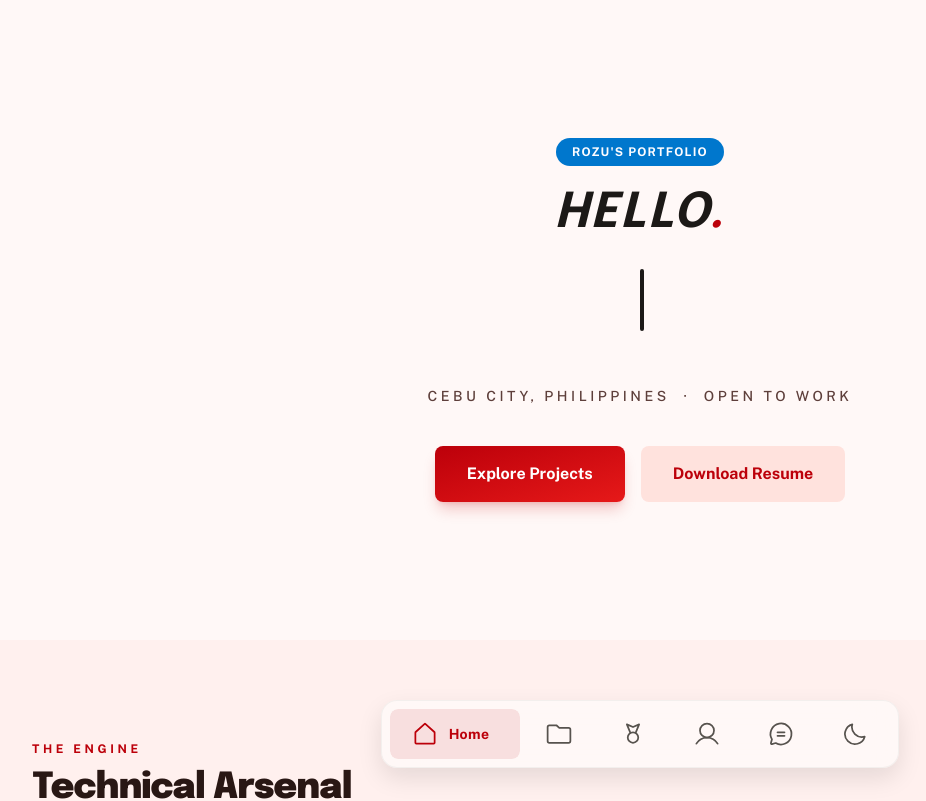
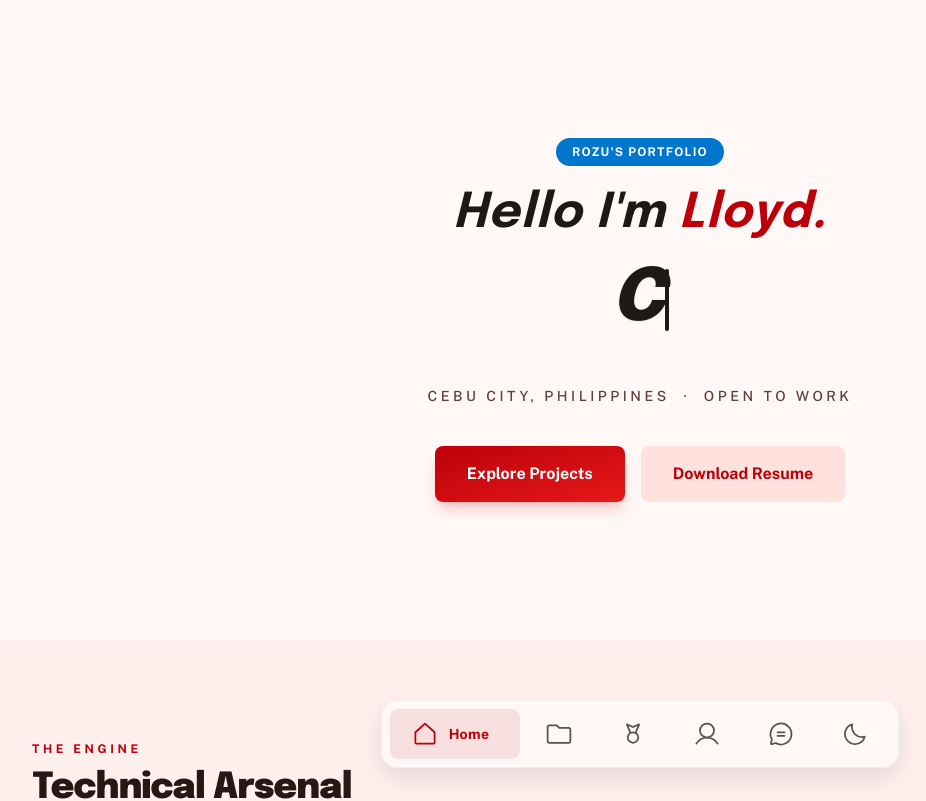
Before and after one commit to Rozuuuuu/rozu-portfolio, a React (Vite) app: page / in a window 1280 px wide. Shown: the top 801 px of the page, without its empty margins (0-926 px from the left). Built offline with nearby package versions, Linux system fonts and the light colour scheme.

Commit message:
Transformation, Translation animation in every items and modify the hero section

```diff
--- a/src/components/Achievements.jsx
+++ b/src/components/Achievements.jsx
@@ -1,4 +1,5 @@
 import { Link } from 'react-router-dom';
+import ScrollReveal from './ScrollReveal';
 
 const Achievements = () => {
     const items = [
@@ -24,7 +25,7 @@ const Achievements = () => {
 
     return (
         <section className="py-24 bg-[#fff0ee] dark:bg-stone-900 transition-colors duration-300" id="achievements">
-            <div className="max-w-7xl mx-auto px-6 md:px-8">
+            <ScrollReveal className="max-w-7xl mx-auto px-6 md:px-8">
                 {/* Header */}
                 <div className="flex justify-between items-end mb-16">
                     <div>
@@ -66,7 +67,7 @@ const Achievements = () => {
                         <span className="material-symbols-outlined text-base group-hover:translate-x-1 transition-transform">arrow_forward</span>
                     </Link>
                 </div>
-            </div>
+            </ScrollReveal>
         </section>
     );
 };
--- a/src/components/Contact.jsx
+++ b/src/components/Contact.jsx
@@ -1,7 +1,9 @@
+import ScrollReveal from './ScrollReveal';
+
 const Contact = () => {
     return (
         <section className="py-24 max-w-7xl mx-auto px-6 md:px-8" id="contact">
-            <div className="bg-on-surface dark:bg-stone-900 text-surface dark:text-stone-100 rounded-2xl p-8 md:p-20 overflow-hidden relative border dark:border-stone-700">
+            <ScrollReveal className="bg-on-surface dark:bg-stone-900 text-surface dark:text-stone-100 rounded-2xl p-8 md:p-20 overflow-hidden relative border dark:border-stone-700">
                 <div className="relative z-10 grid md:grid-cols-2 gap-12 items-center">
                     <div>
                         <h2 className="text-4xl md:text-5xl font-black tracking-tighter mb-6 leading-none">Let's build the <br /> <span className="text-primary">Next Big Thing</span> together.</h2>
@@ -27,7 +29,7 @@ const Contact = () => {
                     </div>
                 </div>
                 <div className="absolute -bottom-20 -right-20 w-96 h-96 bg-primary opacity-20 rounded-full blur-[100px]"></div>
-            </div>
+            </ScrollReveal>
         </section>
     );
 };
--- a/src/components/Education.jsx
+++ b/src/components/Education.jsx
@@ -1,7 +1,9 @@
+import ScrollReveal from './ScrollReveal';
+
 const Education = () => {
     return (
         <section className="py-24 max-w-7xl mx-auto px-6 md:px-8" id="education">
-            <div className="grid md:grid-cols-2 gap-16">
+            <ScrollReveal className="grid md:grid-cols-2 gap-16">
                 {/* Academic Foundation */}
                 <div>
                     <div className="mb-12">
@@ -35,7 +37,7 @@ const Education = () => {
                         ))}
                     </div>
                 </div>
-            </div>
+            </ScrollReveal>
         </section>
     );
 };
--- a/src/components/Experience.jsx
+++ b/src/components/Experience.jsx
@@ -1,7 +1,9 @@
+import ScrollReveal from './ScrollReveal';
+
 const Experience = () => {
     return (
         <section className="bg-surface-container-low dark:bg-stone-900 py-24 transition-colors duration-300" id="experience">
-            <div className="max-w-7xl mx-auto px-6 md:px-8">
+            <ScrollReveal className="max-w-7xl mx-auto px-6 md:px-8">
                 <div className="grid lg:grid-cols-3 gap-12">
                     <div>
                         <span className="text-primary font-bold tracking-[0.3em] uppercase text-xs">The Path</span>
@@ -27,7 +29,7 @@ const Experience = () => {
                         ))}
                     </div>
                 </div>
-            </div>
+            </ScrollReveal>
         </section>
     );
 };
--- a/src/components/Footer.jsx
+++ b/src/components/Footer.jsx
@@ -1,7 +1,9 @@
+import ScrollReveal from './ScrollReveal';
+
 const Footer = () => {
     return (
         <footer className="bg-[#fff8f7] dark:bg-stone-950 w-full border-t border-[#291714]/10 dark:border-stone-800 transition-colors duration-300">
-            <div className="flex flex-col md:flex-row justify-between items-center max-w-7xl mx-auto px-6 md:px-8 py-12 gap-6">
+            <ScrollReveal className="flex flex-col md:flex-row justify-between items-center max-w-7xl mx-auto px-6 md:px-8 py-12 gap-6">
                 <div className="font-['Epilogue'] font-bold text-[#291714] dark:text-stone-100">
                     Rozu
                 </div>
@@ -13,7 +15,7 @@ const Footer = () => {
                     <a className="font-['Public_Sans'] text-xs uppercase tracking-widest text-[#291714]/60 dark:text-stone-500 hover:text-[#bc000a] underline decoration-2 underline-offset-4 transition-all ease-in-out duration-200" href="https://www.linkedin.com/in/lloyd-rosales-a72b9730b/" target="_blank" rel="noopener noreferrer" >LinkedIn</a>
                     <a className="font-['Public_Sans'] text-xs uppercase tracking-widest text-[#291714]/60 dark:text-stone-500 hover:text-[#bc000a] underline decoration-2 underline-offset-4 transition-all ease-in-out duration-200" href="mailto:code.with.lloyd@gmail.com" target="_blank" rel="noopener noreferrer" >Email</a>
                 </div>
-            </div>
+            </ScrollReveal>
         </footer>
     );
 };
--- a/src/components/Hero.jsx
+++ b/src/components/Hero.jsx
@@ -1,8 +1,10 @@
 import { useEffect, useRef, useState } from 'react';
 import PageTransition from '../components/PageTransition';
+import ScrollReveal from '../components/ScrollReveal';
 import { useNavigate } from 'react-router-dom';
 
 const useConsoleText = (words) => {
+    // ... exactly the same
     const [displayText, setDisplayText] = useState('');
     const [fullText, setFullText] = useState(words[0]);
     const [cursorVisible, setCursorVisible] = useState(true);
@@ -55,7 +57,6 @@ const Hero = () => {
     const navigate = useNavigate();
 
     const { displayText, fullText, cursorVisible } = useConsoleText([
-        "I'm Lloyd C. Rosales.",
         'Software Developer',
         'Computer Science Student',
         'Full-Stack Developer',
@@ -79,16 +80,16 @@ const Hero = () => {
                 className="min-h-[80vh] flex items-center justify-center px-6 md:px-8 max-w-7xl mx-auto"
                 id="home"
             >
-                <div className="w-full flex flex-col items-center text-center space-y-6">
+                <ScrollReveal className="w-full flex flex-col items-center text-center space-y-6">
                     {/* Badge */}
                     <div className="inline-flex items-center gap-2 px-4 py-1.5 rounded-full bg-tertiary-container text-on-tertiary-container font-label text-xs uppercase tracking-widest font-bold">
                         Rozu's Portfolio
                     </div>
 
                     <div className="flex flex-col items-center">
-                        {/* Static Hello */}
-                        <h2 className="font-['Epilogue'] text-3xl sm:text-4xl md:text-5xl italic font-semibold text-stone-900 dark:text-white mb-2 tracking-wider">
-                            HELLO<span className="text-primary dark:text-red-500">.</span>
+                        {/* Static Greeting */}
+                        <h2 className="font-['Epilogue'] text-3xl sm:text-4xl md:text-5xl italic font-semibold text-stone-900 dark:text-white mb-2 tracking-wide">
+                            Hello I'm <span className="text-primary dark:text-red-500">Lloyd.</span>
                         </h2>
 
                         {/* Animated cycling text */}
@@ -134,7 +135,7 @@ const Hero = () => {
                             Download Resume
                         </button>
                     </div>
-                </div>
+                </ScrollReveal>
             </header>
         </PageTransition>
     );
--- a/src/components/Projects.jsx
+++ b/src/components/Projects.jsx
@@ -1,3 +1,5 @@
+import ScrollReveal from './ScrollReveal';
+
 const Projects = () => {
     const cards = [
         {
@@ -22,6 +24,7 @@ const Projects = () => {
 
     return (
         <section className="py-24 max-w-7xl mx-auto px-6 md:px-8" id="projects">
+            <ScrollReveal>
                 <div className="mb-16">
                     <span className="text-primary font-bold tracking-[0.3em] uppercase text-xs">Recent Work</span>
                     <h2 className="text-4xl font-black tracking-tight mt-2 dark:text-stone-100">Featured Projects</h2>
@@ -52,6 +55,7 @@ const Projects = () => {
                         <span className="material-symbols-outlined">grid_view</span>
                     </button>
                 </div>
+            </ScrollReveal>
         </section>
     );
 };
--- /dev/null
+++ b/src/components/ScrollReveal.jsx
@@ -0,0 +1,21 @@
+import { motion } from 'framer-motion';
+
+const ScrollReveal = ({ children, className = '', delay = 0 }) => {
+    return (
+        <motion.div
+            initial={{ opacity: 0, y: 40, scale: 0.95 }}
+            whileInView={{ opacity: 1, y: 0, scale: 1 }}
+            viewport={{ once: true, margin: "-50px" }}
+            transition={{
+                duration: 0.5,
+                delay: delay,
+                ease: [0.25, 0.46, 0.45, 0.94] // Clean, modern ease-out curve
+            }}
+            className={className}
+        >
+            {children}
+        </motion.div>
+    );
+};
+
+export default ScrollReveal;
--- a/src/components/TechnicalArsenal.jsx
+++ b/src/components/TechnicalArsenal.jsx
@@ -1,7 +1,9 @@
+import ScrollReveal from './ScrollReveal';
+
 const TechnicalArsenal = () => {
     return (
         <section className="bg-surface-container-low dark:bg-stone-900 py-24 transition-colors duration-300">
-            <div className="max-w-7xl mx-auto px-6 md:px-8">
+            <ScrollReveal className="max-w-7xl mx-auto px-6 md:px-8">
                 <div className="flex justify-between items-end mb-16">
                     <div>
                         <span className="text-primary font-bold tracking-[0.3em] uppercase text-xs">The Engine</span>
@@ -44,7 +46,7 @@ const TechnicalArsenal = () => {
                         <p className="text-xs text-on-surface-variant dark:text-stone-400 mt-2">PostgreSQL, Redis</p>
                     </div>
                 </div>
-            </div>
+            </ScrollReveal>
         </section>
     );
 };
```
Lines whose indentation alone changed are shown as unchanged.
